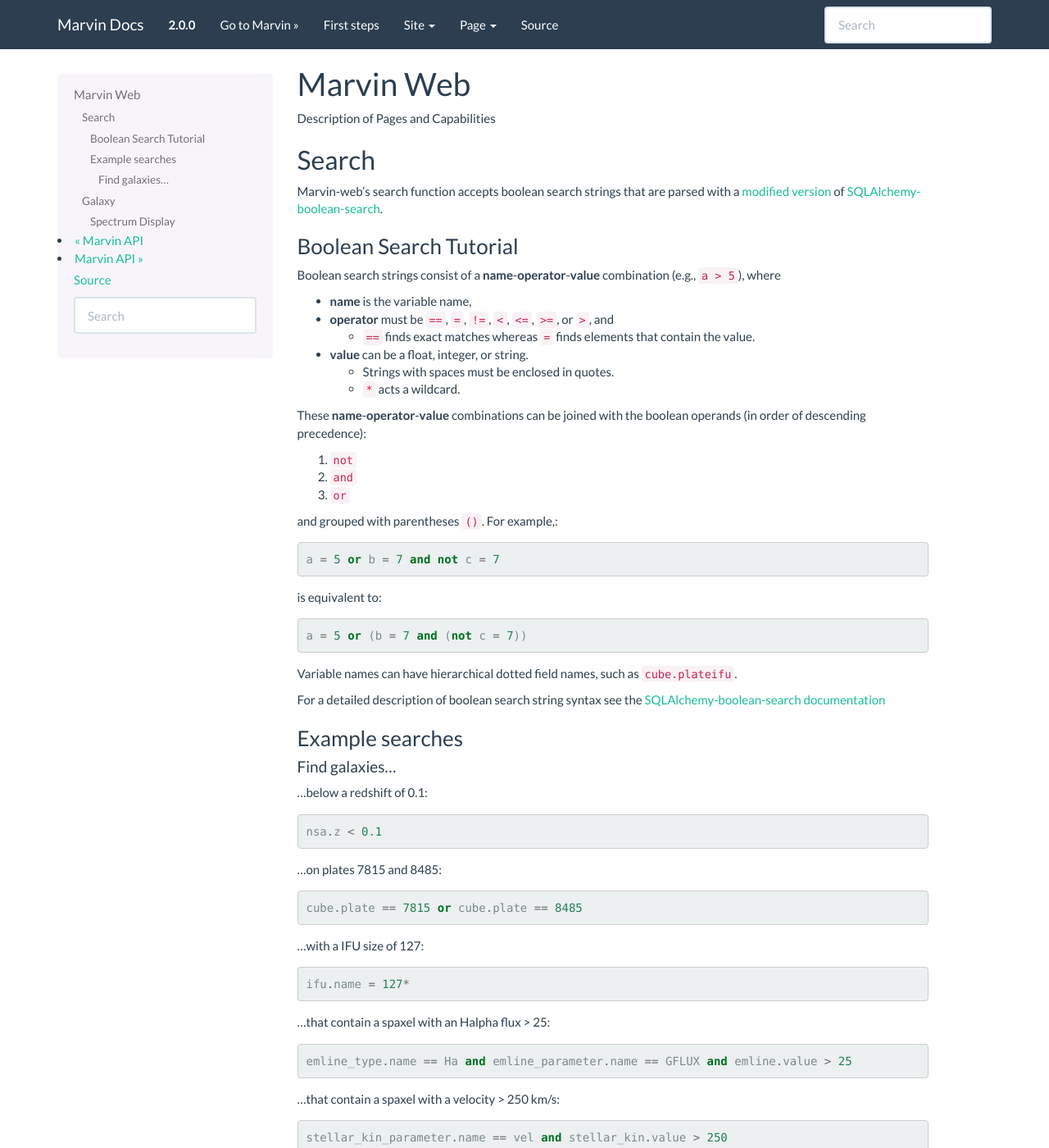
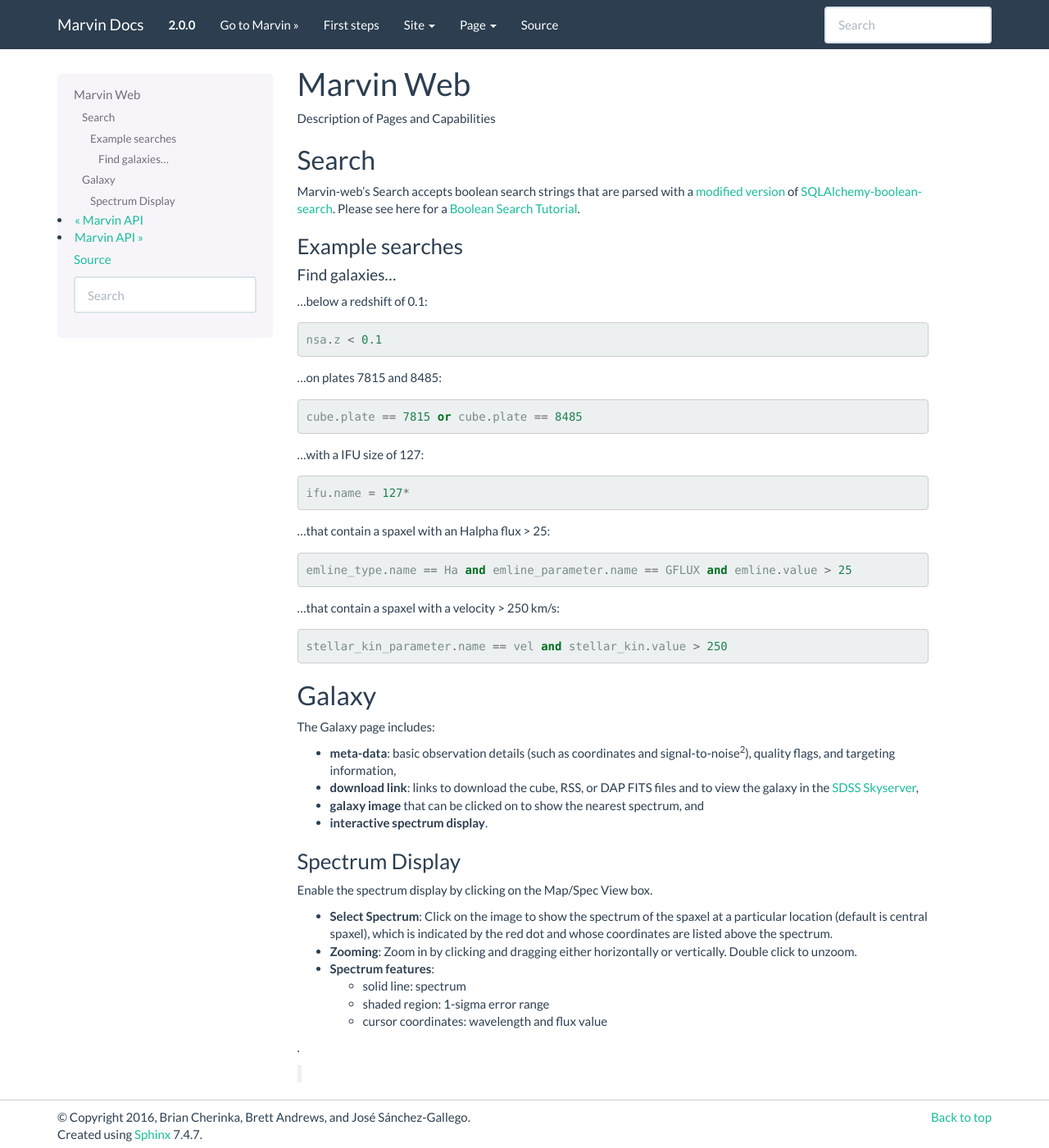
Before and after one commit to sdss/marvin, a Sphinx documentation site: the page built from docs/sphinx/web.rst, in a window 1280 px wide and 1400 px high. Shown: the whole window at 82% size. Built offline with Sphinx 7.4.7, drawn with Linux system fonts in a browser that asks for light colours; pages that are not in the unit, such as notebooks, are missing from menus.

Commit message:
added boolean-search-tutorial to toc

```diff
--- a/docs/sphinx/index.rst
+++ b/docs/sphinx/index.rst
@@ -38,6 +38,7 @@
    tools
    queries
    data-access-modes
+   boolean-search-tutorial
    api
    web
 
--- a/docs/sphinx/web.rst
+++ b/docs/sphinx/web.rst
@@ -10,54 +10,11 @@
 Search
 ------
 
-Marvin-web's search function accepts boolean search strings that are parsed with
-a `modified version <https://github.com/havok2063/SQLAlchemy-boolean-search>`_
-of `SQLAlchemy-boolean-search
-<https://github.com/lingthio/SQLAlchemy-boolean-search>`_.
-
-Boolean Search Tutorial
-^^^^^^^^^^^^^^^^^^^^^^^
-
-Boolean search strings consist of a **name**-**operator**-**value** combination
-(e.g., :code:`a > 5`), where
-
-* **name** is the variable name,
-
-* **operator** must be  :code:`==`, :code:`=`, :code:`!=`, :code:`<`,
-  :code:`<=`, :code:`>=`, or :code:`>`, and
-
-  * :code:`==` finds exact matches whereas :code:`=` finds elements that contain
-    the value.
-
-* **value** can be a float, integer, or string.
-
-  * Strings with spaces must be enclosed in quotes.
-
-  * :code:`*` acts a wildcard.
-
-These **name**-**operator**-**value** combinations can be joined with the
-boolean operands (in order of descending precedence):
-
-1. :code:`not`
-2. :code:`and`
-3. :code:`or`
-
-and grouped with parentheses :code:`()`. For example,::
-
-    a = 5 or b = 7 and not c = 7
-
-is equivalent to::
-
-    a = 5 or (b = 7 and (not c = 7))
-
-Variable names can have hierarchical dotted field names, such as
-:code:`cube.plateifu`.
-
-
-
-For a detailed description of boolean search string syntax see the
-`SQLAlchemy-boolean-search documentation
-<http://sqlalchemy-boolean-search.readthedocs.io/en/latest/>`_
+Marvin-web's Search accepts boolean search strings that are parsed with a
+`modified version <https://github.com/havok2063/SQLAlchemy-boolean-search>`_ of
+`SQLAlchemy-boolean-search
+<https://github.com/lingthio/SQLAlchemy-boolean-search>`_. Please see here for a
+:doc:`boolean-search-tutorial`.
 
 
 Example searches
```
